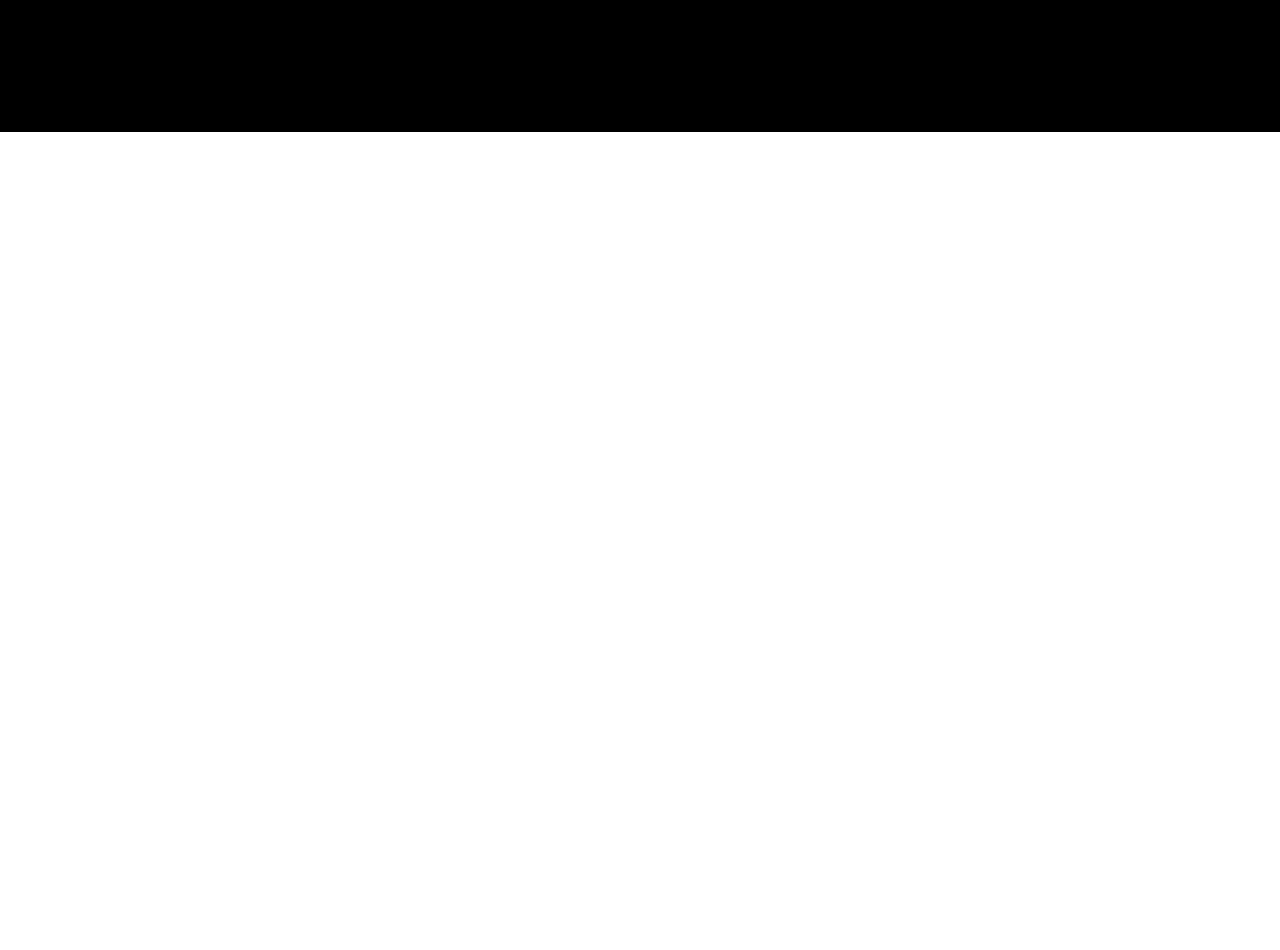
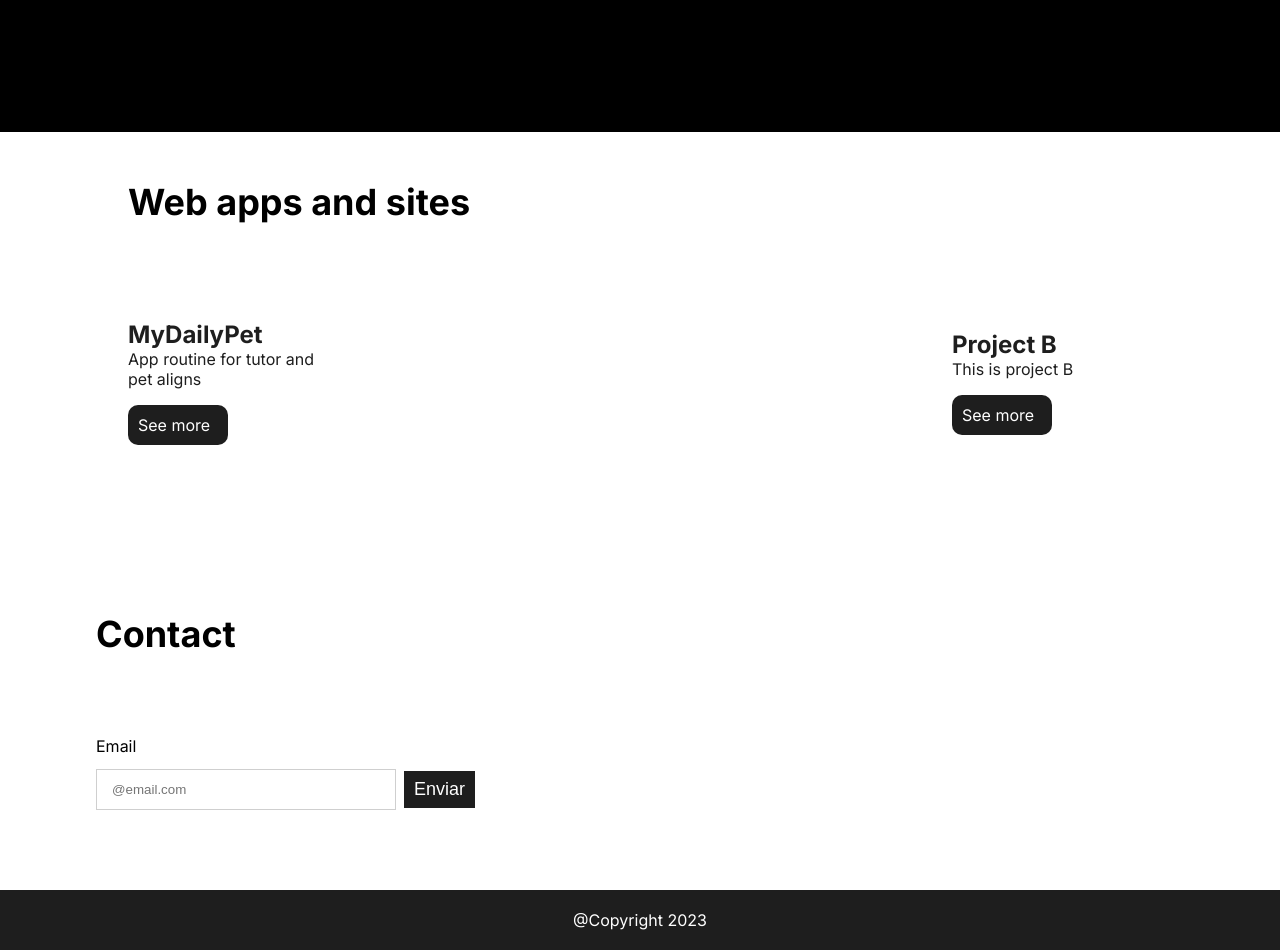
Before and after one commit to joaovq/my-profile, a Next.js app: page / in a window 1280 px wide. Shown: the part 1200-2150 px from the top of the page. Before the commit the page ends 1332 px from the top, so only its background shows below. Built offline with nearby package versions, Linux system fonts and the light colour scheme.

Commit message:
feat: refactor home screen

```diff
--- /dev/null
+++ b/src/app/components/footer/footer.tsx
@@ -0,0 +1,24 @@
+import React from 'react'
+import styled from 'styled-components'
+
+const Container =  styled.footer`
+    background: #1E1E1E;
+    display: flex;
+    justify-content: center;
+    padding: 20px;
+    span {
+        color: white;
+    }
+`
+
+const Footer = () => {
+  return (
+    <>
+        <Container>
+            <span>@Copyright 2023</span>
+        </Container>
+    </>
+  )
+}
+
+export default Footer
--- a/src/app/domain/model/project.tsx
+++ b/src/app/domain/model/project.tsx
@@ -6,11 +6,16 @@ export type Project = {
 }
 
 export type Tech = {
-    id:number,
+    id: number,
     name: string
 }
 
 export const projects: Project[] = [
-    {id: 1, name: "Project A", description: "This is project A", technologies:[]},
-    {id: 2, name: "Project B", description: "This is project B",technologies:[]}
+    {
+        id: 1,
+        name: "MyDailyPet",
+        description: "App routine for tutor and pet aligns",
+        technologies: [{ id: 1, name: "Android" }]
+    },
+    { id: 2, name: "Project B", description: "This is project B", technologies: [] }
 ]
--- /dev/null
+++ b/src/app/home/components/contact.tsx
@@ -0,0 +1,19 @@
+import React from 'react'
+import styled from 'styled-components'
+import ContactForm from './contactForm'
+
+const Container = styled.section`
+    padding: 0 6rem;
+    .title {
+        font-size: 36px;
+    }
+`
+
+export const Contact = () => {
+  return (
+    <Container>
+        <h1 className="title">Contact</h1>
+        <ContactForm/>
+    </Container>
+  )
+}
--- /dev/null
+++ b/src/app/home/components/contactForm.tsx
@@ -0,0 +1,60 @@
+import { Inter } from 'next/font/google'
+import React from 'react'
+import styled from 'styled-components'
+
+const Form = styled.form`
+    display: flex;
+    align-items: center;
+    margin: 5rem 0rem;
+    .inputText {
+        padding: 12px 15px;
+        border: 1px solid #CFCFCF;
+        background: #FFF;
+        outline: none;
+    }
+    #btnSend {
+        background: #1e1e1e;
+        border: none;
+        color: #FFF;
+        padding: 8px 10px;
+        height: 100%;
+        cursor: pointer;
+        font-size: large;
+        &:hover {
+            opacity: .8;
+        }
+    }
+    .emailField {
+        display: flex;
+        flex-direction: column;
+        width: 100%;
+        gap: .8rem;
+    }
+    .boxInput {
+        display: flex;
+        align-items: center;
+        gap: .5rem;
+    }
+    #contactEmail {
+        width: 100%;
+        max-width: 300px;
+    }
+`
+
+const ContactForm = () => {
+    return (
+        <>
+            <Form method="post">
+                <div className="emailField">
+                    <label htmlFor="contactEmail">Email</label>
+                    <div className='boxInput'>
+                        <input type="text" id='contactEmail' name='contactEmail' className={`inputText`} placeholder='@email.com' />
+                        <button id='btnSend' type='submit'>Enviar</button>
+                    </div>
+                </div>
+            </Form>
+        </>
+    )
+}
+
+export default ContactForm
--- a/src/app/home/components/mobileProjects.tsx
+++ b/src/app/home/components/mobileProjects.tsx
@@ -42,7 +42,7 @@ const MobileProjects = () => {
         <div className="content">
             <h1 className="title">Mobile</h1>
             <div className="projects">
-                {mobileProjects?.map((project, index) => <ProjectItem key={index} name={project.name} description={project.description} id={project.id} technologies={project.technologies}/>)}
+                {mobileProjects?.map((project, index) => <ProjectItem key={index} data={project} colorPrimary='#FFF'/>)}
             </div>
         </div>
     </MobileProjectsContainer>
--- /dev/null
+++ b/src/app/home/components/webProjects.tsx
@@ -0,0 +1,59 @@
+'use client'
+import styled from 'styled-components'
+import { useEffect, useState } from 'react'
+import { Project, projects } from '@/app/domain/model/project'
+import { ProjectItem } from '@/app/project/components/projectItem'
+
+const ProjectsContainer = styled.section`
+    background: white;
+    min-height: 60vh;
+    display: flex;
+    padding: 3rem 0rem;
+    justify-content: center;
+    .title {
+        font-size: 36px;
+    }
+    .content {
+        width: 80%;
+        height: 100%;
+        display: flex;
+        flex-direction: column;
+    }
+    .projects {
+        display: flex;
+        flex-direction: row;
+        flex-wrap: wrap;
+        gap: 2rem;
+        width: 100%;
+        margin: 6rem 0rem;
+        justify-content: space-between;
+        align-items: center;
+    }
+`
+
+const WebProjects = () => {
+    const [webProjects, setProjects] = useState<Project[]>([])
+    useEffect(() => {
+        setProjects(projects)
+    }, [])
+    return (
+        <ProjectsContainer>
+            <div className="content">
+                <h1 className="title">Web apps and sites</h1>
+                <div className="projects">
+                    {webProjects?.map(
+                        (project, index) =>
+                            <ProjectItem
+                                key={index}
+                                data={project}
+                                colorPrimary="#1E1E1E"
+                                colorSecondary='#FFF'
+                            />)
+                    }
+                </div>
+            </div>
+        </ProjectsContainer>
+    )
+}
+
+export default WebProjects
--- a/src/app/page.tsx
+++ b/src/app/page.tsx
@@ -3,6 +3,9 @@ import Header from './components/header/header'
 import styled from 'styled-components'
 import Presentation from './home/components/presentation'
 import MobileProjects from './home/components/mobileProjects'
+import WebProjects from './home/components/webProjects'
+import Footer from './components/footer/footer'
+import { Contact } from './home/components/contact'
 
 const MainContainer = styled.main`
 `
@@ -13,6 +16,9 @@ export default function Home() {
     <MainContainer>
       <Presentation/>
       <MobileProjects/>
+      <WebProjects/>
+      <Contact/>
+      <Footer/>
     </MainContainer>
     </>
   )
--- a/src/app/project/components/projectItem.tsx
+++ b/src/app/project/components/projectItem.tsx
@@ -2,22 +2,22 @@ import { Project } from '@/app/domain/model/project'
 import React from 'react'
 import styled from 'styled-components'
 
-const Container = styled.div`
+const Container = styled.div<{ $colorPrimary: string, $colorSecondary:string,  }>`
 display: flex;
 flex-direction: column;
 gap: 1rem;
 min-width: 200px;
 .projectTitle {
-    color: white;
+    color: ${ props => props.$colorPrimary};
 }
 .description {
-    color: white;
-    font-weight: lighter;
+    color: ${ props => props.$colorPrimary};
+    font-weight: normal;
 }
 #btn {
-    background-color: white;
+    background-color: ${ props => props.$colorPrimary};
     border-radius: 10px;
-    color: black;
+    color: ${ props => props.$colorSecondary || "#1E1E1E"};
     padding: 10px;
     max-width: 100px;
     &:hover {
@@ -27,9 +27,9 @@ min-width: 200px;
 }
 `
 
-export const ProjectItem = (data:Project) => {
+export const ProjectItem = ({ data, colorPrimary, colorSecondary = "#1E1E1E" }:ProjectItemProps) => {
     return (
-        <Container>
+        <Container $colorPrimary={colorPrimary} $colorSecondary={colorSecondary}>
             <div className="content">
             <h2 className='projectTitle'>{data.name}</h2>
             <p className='description'>{data.description}</p>
@@ -38,3 +38,9 @@ export const ProjectItem = (data:Project) => {
         </Container>
     )
 }
+
+type ProjectItemProps = {
+    data: Project,
+    colorPrimary: string,
+    colorSecondary?: string,
+}
```
